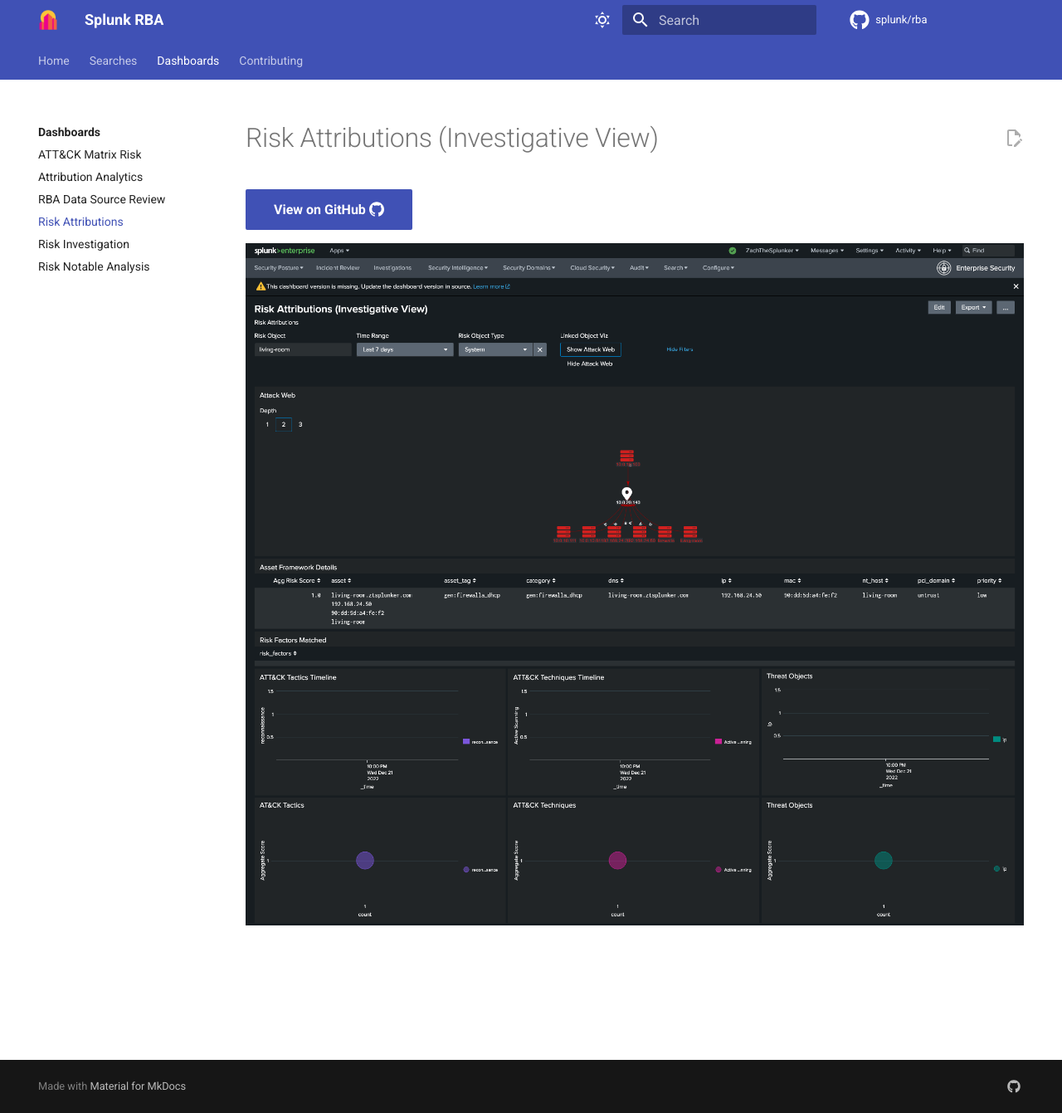
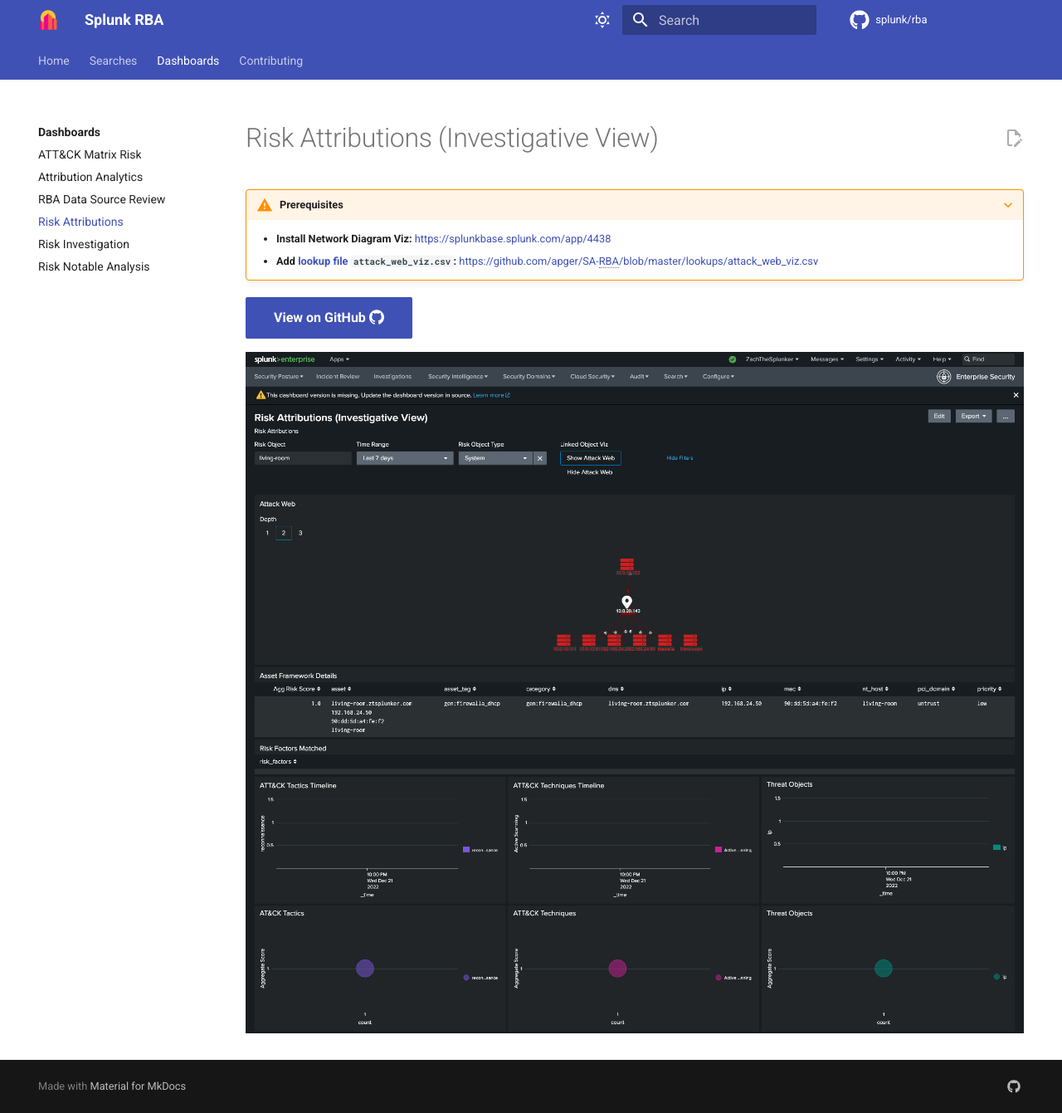
Before and after one commit to splunk/rba, an MkDocs documentation site: the page built from docs/dashboards/risk_attributions.md, in a window 1280 px wide and 1341 px high. Shown: the whole window at 83% size. Built offline with MkDocs 1.6.1 and Material for MkDocs 9.7.7, drawn with Linux system fonts in a browser that asks for light colours; comment, search, counter and statistics services are not loaded.

Commit message:
added prerequisites
Signed-off-by: Zachary Christensen <zchristensen@splunk.com>

```diff
--- a/docs/dashboards/risk_attributions.md
+++ b/docs/dashboards/risk_attributions.md
@@ -1,4 +1,8 @@
 # Risk Attributions (Investigative View)
+
+???+ warning "Prerequisites"
+    - **Install Network Diagram Viz:** [https://splunkbase.splunk.com/app/4438](https://splunkbase.splunk.com/app/4438){ target="_blank" }
+    - **Add [lookup file](https://docs.splunk.com/Splexicon:Lookup){ target="_blank" } `attack_web_viz.csv`:** [https://github.com/apger/SA-RBA/blob/master/lookups/attack_web_viz.csv](https://github.com/apger/SA-RBA/blob/master/lookups/attack_web_viz.csv){ target="_blank" }
 
 [View on GitHub :simple-github:](https://github.com/splunk/rba/blob/main/dashboards/risk_attributions.xml){ .md-button .md-button--primary target="_blank" }
 
```
